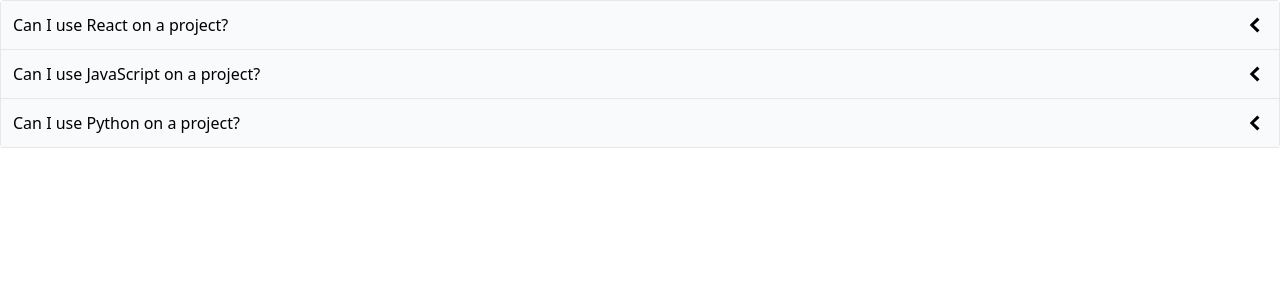
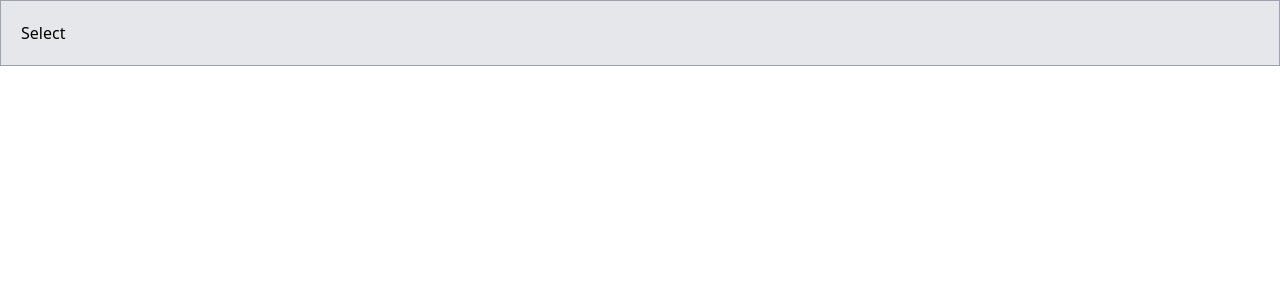
Before and after one commit to FlutterSoft/Udemy---Master-React-Course, a React (Create React App) app in the folder comps/: page / in a window 1280 px wide. Shown: the top 300 px of the page. Built offline with nearby package versions, Linux system fonts and the light colour scheme.

Commit message:
Accordion removed to own page and begun dropdown component

```diff
--- a/comps/src/App.js
+++ b/comps/src/App.js
@@ -1,25 +1,12 @@
-import Accordion from './components/Accordion'
+import Dropdown from './components/Dropdown'
 
 export default function App(){
-    const items = [
-        {
-            id: 'oasdfi',
-            label: 'Can I use React on a project?',
-            content: 'You can use React on any project. You can use React on any project. You can use React on any project. '
-        },
-        {
-            id: 'asdf2f',
-            label: 'Can I use JavaScript on a project?',
-            content: 'Of course JavaScript can be absolutely anywhere. Of course JavaScript can be absolutely anywhere. Of course JavaScript can be absolutely anywhere. Of course JavaScript can be absolutely anywhere. '
-        },
-        {
-            id: 'asdfxcv',
-            label: 'Can I use Python on a project?',
-            content: 'You can use Python on any project. You can use Python on any project. You can use Python on any project. '
-        },
-    ]
+   const options = [
+    { label: 'Red', value: 'red' },
+    { label: 'Green', value: 'green' },
+    { label: 'Blue', value: 'blue' },
+   ]
     return (
-        <Accordion items={items} />
-
+        <Dropdown options={options}/>
     )
 }
--- /dev/null
+++ b/comps/src/components/Dropdown.js
@@ -0,0 +1,37 @@
+import { useState } from 'react'
+
+export default function Dropdown({ options }){
+    const [isOpen, setIsOpen] = useState(false)
+    const [selected, setSelected] = useState('')
+
+    const handleOptionClick = (option) => {
+        setIsOpen(false)
+        setSelected(option)
+    }
+
+    const handleClick = () => {
+        setIsOpen( prev => !prev)
+    }
+
+    const renderedOptions = options.map( (option) => {
+        return (
+            <div className="p-5 bg-gray-100 border border-gray-300 cursor-pointer" onClick={() => handleOptionClick(option)} key={option.value}>
+                {option.label}
+            </div>
+        )
+
+    })
+
+
+    return(
+        <div>
+            <div className="p-5 bg-gray-200 border border-gray-400 cursor-pointer" onClick={handleClick}>{selected.label || "Select"}</div>
+            {isOpen &&
+                <div>
+                    {renderedOptions}
+                </div>
+            }
+
+        </div>
+    )
+}
--- /dev/null
+++ b/comps/src/pages/AccordionPage.js
@@ -0,0 +1,24 @@
+import Accordion from '../components/Accordion'
+
+export default function AccordionPage(){
+    const items = [
+        {
+            id: 'oasdfi',
+            label: 'Can I use React on a project?',
+            content: 'You can use React on any project. You can use React on any project. You can use React on any project. '
+        },
+        {
+            id: 'asdf2f',
+            label: 'Can I use JavaScript on a project?',
+            content: 'Of course JavaScript can be absolutely anywhere. Of course JavaScript can be absolutely anywhere. Of course JavaScript can be absolutely anywhere. Of course JavaScript can be absolutely anywhere. '
+        },
+        {
+            id: 'asdfxcv',
+            label: 'Can I use Python on a project?',
+            content: 'You can use Python on any project. You can use Python on any project. You can use Python on any project. '
+        },
+    ]
+    return (
+        <Accordion items={items} />
+    )
+}
```
